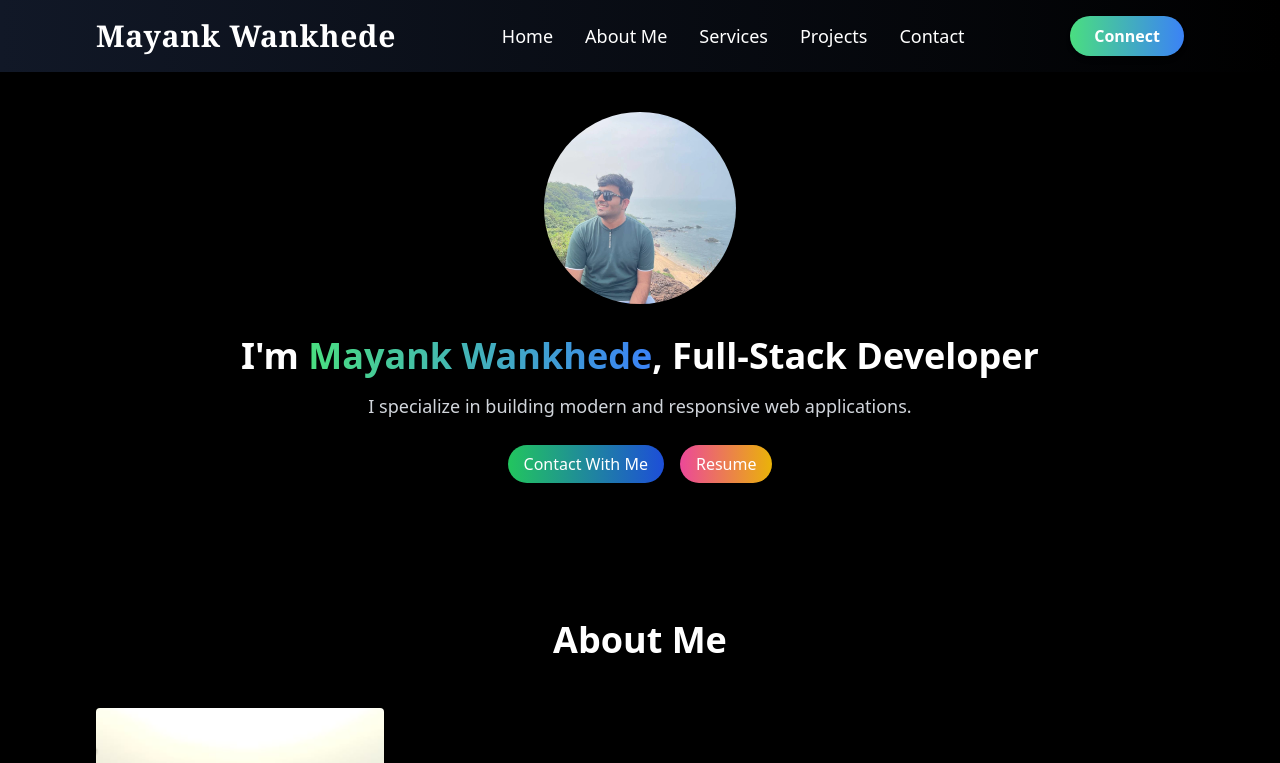
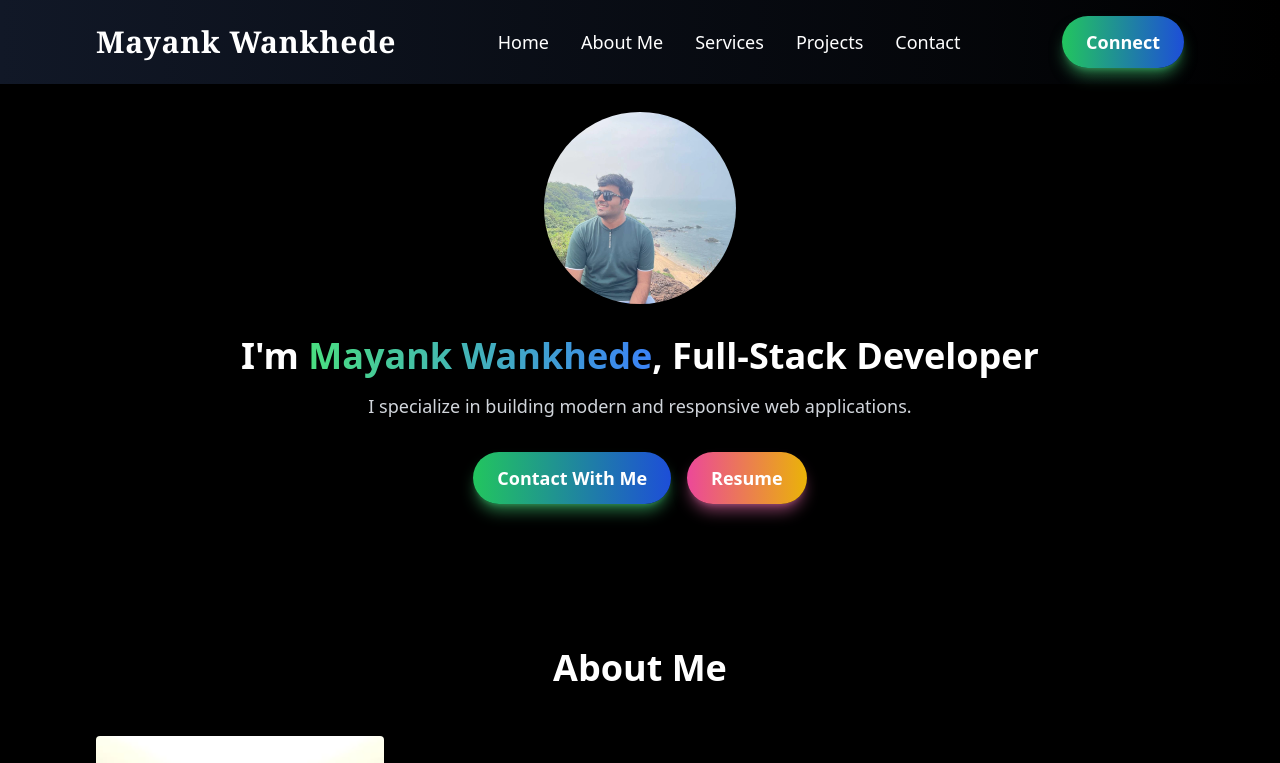
Before and after one commit to Mayank7110/Portfolio, a React (Vite) app: page / in a window 1280 px wide. Shown: the top 763 px of the page. Built offline with nearby package versions, Linux system fonts and the light colour scheme.

Commit message:
Project1

```diff
--- a/src/components/Hero.jsx
+++ b/src/components/Hero.jsx
@@ -15,15 +15,30 @@ const Hero = () => {
         <p className='mt-4 text-lg text-gray-300'>
             I specialize in building modern and responsive web applications.
         </p>
-        <div className='mt-8 space-x-4'>
+        <div className="mt-8 space-x-4 flex flex-wrap justify-center">
             <a
-            className='bg-gradient-to-r from-green-500 to-blue-700 text-white
-            transform transition-transform duration-300 hover:scale-105 px-4 py-2 rounded-full'
-             href='#contact'>Contact With Me</a>
+              className="relative px-6 py-3 font-semibold text-white text-lg rounded-full transition-all duration-300
+                        bg-gradient-to-r from-green-500 to-blue-700 shadow-lg shadow-green-400/50
+                        hover:scale-110 hover:shadow-xl hover:shadow-blue-500/60"
+              href="#contact"
+            >
+              Contact With Me
+              <span className="absolute inset-0 rounded-full bg-gradient-to-r from-green-400 to-blue-500 opacity-0 transition-opacity duration-300 hover:opacity-20"></span>
+            </a>
+
             <a
-            className='bg-gradient-to-r from-pink-500 to-yellow-500 text-white
-            transform transition-transform duration-300 hover:scale-105 px-4 py-2 rounded-full'>Resume</a>
-        </div>
+              className="relative px-6 py-3 font-semibold text-white text-lg rounded-full transition-all duration-300
+                        bg-gradient-to-r from-pink-500 to-yellow-500 shadow-lg shadow-pink-400/50
+                        hover:scale-110 hover:shadow-xl hover:shadow-yellow-500/60"
+              href="https://drive.google.com/file/d/1PXbGa14NIusxxgYqxq0Yh5YBz_I0kzGi/view?usp=drive_link"
+              target="_blank"
+            >
+              Resume
+              <span className="absolute inset-0 rounded-full bg-gradient-to-r from-pink-400 to-yellow-500 opacity-0 transition-opacity duration-300 hover:opacity-20"></span>
+            </a>
+          </div>
+
+
 
     </div>
   )
--- a/src/components/Navbar.jsx
+++ b/src/components/Navbar.jsx
@@ -15,10 +15,12 @@ const Navbar = () => {
 
     if (menuOpen) {
       document.addEventListener("mousedown", handleClickOutside);
+
     }
 
     return () => {
       document.removeEventListener("mousedown", handleClickOutside);
+
     };
   }, [menuOpen]);
 
@@ -51,8 +53,9 @@ const Navbar = () => {
 
         {/* Connect Button */}
         <a
-          className="hidden md:inline-block bg-gradient-to-r from-green-400 to-blue-500 text-white font-bold px-6 py-2 rounded-full shadow-md
-          transform transition-transform duration-300 hover:scale-110"
+          className="hidden md:inline-block relative px-6 py-3 font-semibold text-white text-lg
+             rounded-full transition-all duration-300 bg-gradient-to-r from-green-500 to-blue-700
+             shadow-lg shadow-green-400/50 hover:scale-110 hover:shadow-xl hover:shadow-blue-500/60"
           href="https://www.linkedin.com/in/mayank-wankhede-b5534b283/"
           target="_blank"
           rel="noopener noreferrer"
```
